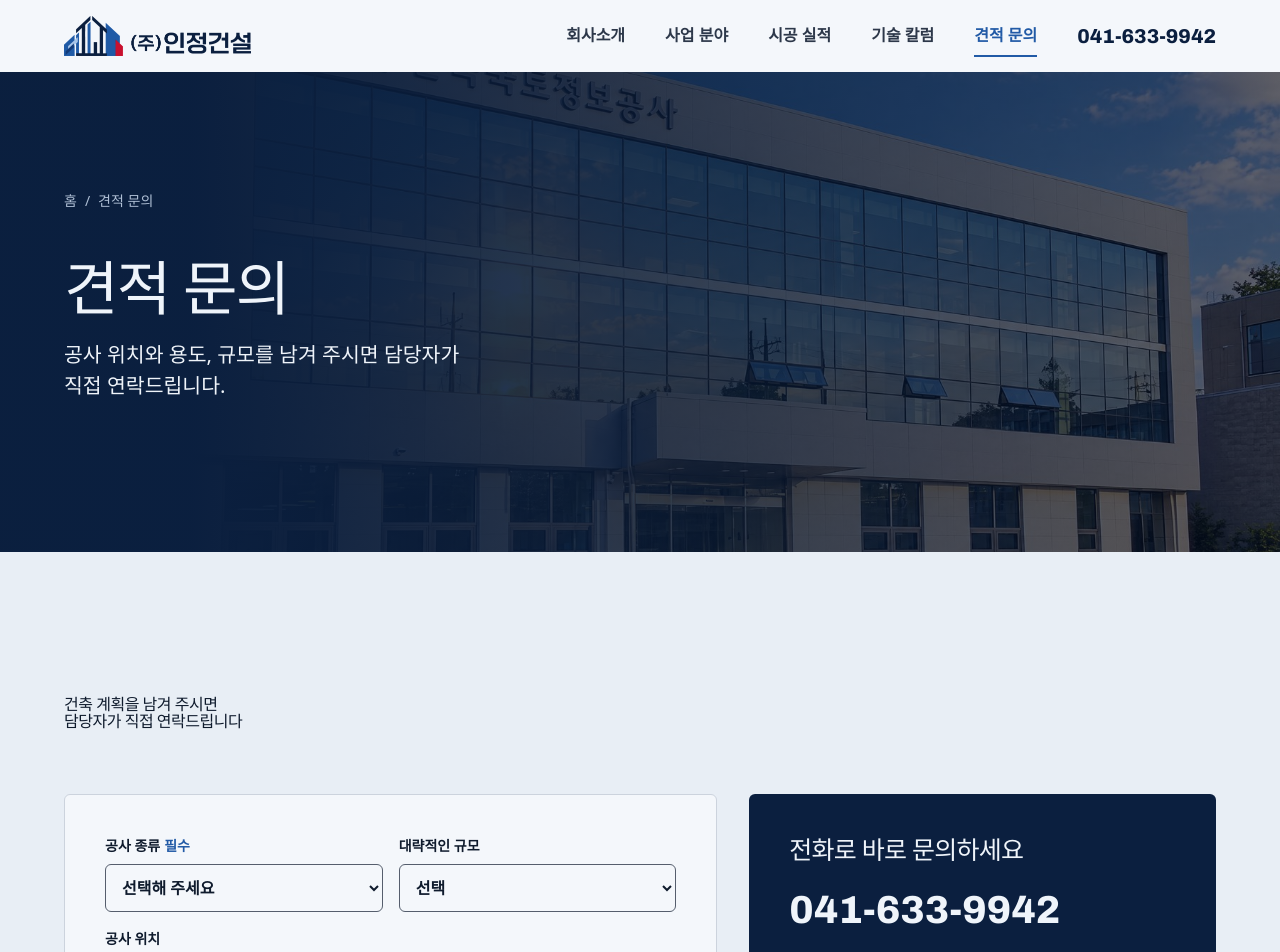
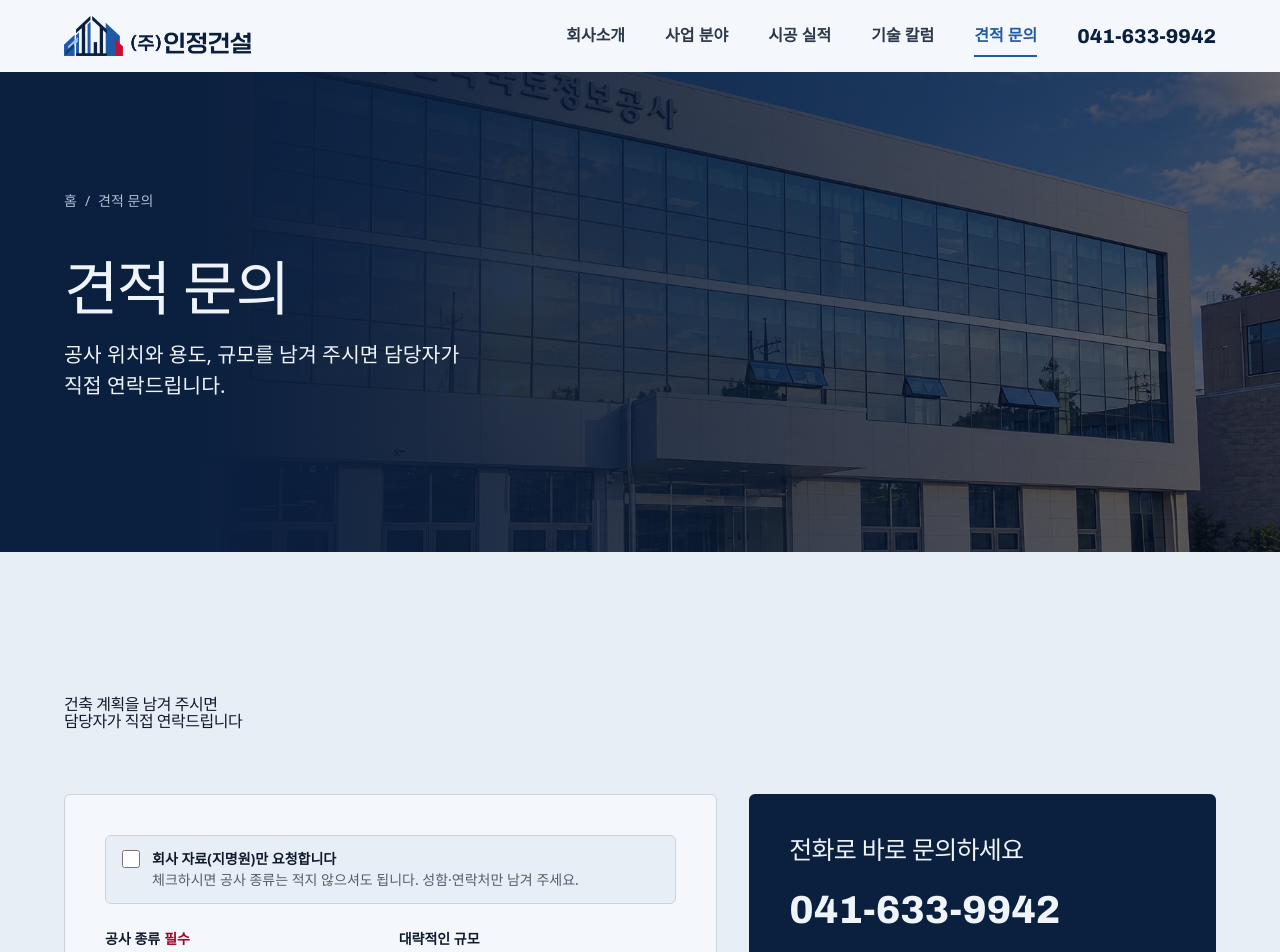
Before and after one commit to dltjslqs/injeong-demo, a Next.js app: page /contact in a window 1280 px wide. Shown: the top 952 px of the page. Built offline with nearby package versions, Linux system fonts and the light colour scheme; a web font is replaced by a local one.

Commit message:
견적 문의: 지명원 요청 체크박스(체크 시 공사 종류 선택 면제), 필수 표시 빨간색
Co-Authored-By: Claude Opus 5.5 <noreply@anthropic.com>

```diff
--- a/src/app/api/inquiry/route.ts
+++ b/src/app/api/inquiry/route.ts
@@ -22,6 +22,8 @@ export async function POST(req: Request) {
   if (!fd) return bad("전송된 내용을 읽지 못했습니다. 다시 보내 주세요.");
   const fields: Record<string, string> = {};
   for (const [k, v] of fd.entries()) if (typeof v === "string") fields[k] = v;
+  // a request for the company profile alone needs no project type
+  if (fields.profile === "1" && !fields.type) fields.type = "회사 자료(지명원) 요청";
   if (!fields.type || !fields.name || !fields.phone || fields.agree !== "1") {
     return bad("필수 항목(공사 종류·성함·연락처)과 개인정보 동의를 확인해 주세요.");
   }
--- a/src/components/sites/injeong/Behaviors.tsx
+++ b/src/components/sites/injeong/Behaviors.tsx
@@ -255,8 +255,10 @@ export function Behaviors() {
         fd.delete("files");
         const agree = form.elements.namedItem("agree") as HTMLInputElement | null;
         fd.set("agree", agree?.checked ? "1" : "0");
-        if (!fd.get("type") || !fd.get("name") || !fd.get("phone") || fd.get("agree") !== "1") {
-          fail("필수 항목(공사 종류·성함·연락처)과 개인정보 동의를 확인해 주세요.");
+        const prof = (form.elements.namedItem("profile") as HTMLInputElement | null)?.checked;
+        fd.set("profile", prof ? "1" : "0");
+        if ((!prof && !fd.get("type")) || !fd.get("name") || !fd.get("phone") || fd.get("agree") !== "1") {
+          fail(prof ? "필수 항목(성함·연락처)과 개인정보 동의를 확인해 주세요." : "필수 항목(공사 종류·성함·연락처)과 개인정보 동의를 확인해 주세요.");
           return;
         }
         files.forEach((f) => fd.append("files", f, f.name));
--- a/src/components/sites/injeong/Contact.tsx
+++ b/src/components/sites/injeong/Contact.tsx
@@ -1,7 +1,7 @@
 import { company } from "./data";
 import { UPLOAD } from "./upload";
 
-const types = ["교육·공공시설", "공장·창고", "교회·종교시설", "근생·주택", "리모델링·실내건축", "회사 자료(지명원) 요청", "기타"];
+const types = ["교육·공공시설", "공장·창고", "교회·종교시설", "근생·주택", "리모델링·실내건축", "기타"];
 const sizes = ["300㎡ 미만", "300~1,000㎡", "1,000~3,000㎡", "3,000㎡ 이상", "아직 모름"];
 
 export function Contact() {
@@ -15,8 +15,12 @@ export function Contact() {
         </div>
         <div className="ct">
           <form id="ij-form" className="rv" noValidate>
+            <label className="prof">
+              <input type="checkbox" name="profile" value="1" />
+              <span><b>회사 자료(지명원)만 요청합니다</b>체크하시면 공사 종류는 적지 않으셔도 됩니다. 성함·연락처만 남겨 주세요.</span>
+            </label>
             <div className="grid">
-              <label>공사 종류<em>필수</em>
+              <label>공사 종류<em className="est">필수</em>
                 <select name="type" defaultValue="">
                   <option value="" disabled>선택해 주세요</option>
                   {types.map((t) => <option key={t}>{t}</option>)}
--- a/src/components/sites/injeong/injeong.css
+++ b/src/components/sites/injeong/injeong.css
@@ -386,7 +386,14 @@
 .ij .ct form { padding: var(--space-xl); border: 1px solid var(--color-rule); border-radius: var(--radius-card); background: var(--color-paper); }
 .ij .ct .grid { display: grid; grid-template-columns: repeat(2, minmax(0, 1fr)); gap: var(--space-md); }
 .ij .ct label { display: block; font-size: var(--text-sm); font-weight: 700; }
-.ij .ct label em { margin-left: var(--space-2xs); font-style: normal; color: var(--color-accent); }
+.ij .ct label em { margin-left: var(--space-2xs); font-style: normal; color: var(--color-seal); }
+/* company-profile request: when ticked, the project type is no longer required */
+.ij .ct .prof { display: flex; align-items: flex-start; gap: var(--space-sm); margin-bottom: var(--space-lg); padding: var(--space-sm) var(--space-md); border: 1px solid var(--color-rule); border-radius: var(--radius-card); background: var(--color-paper-2); font-weight: 400; color: var(--color-muted); cursor: pointer; }
+.ij .ct .prof b { display: block; color: var(--color-ink); font-weight: 700; }
+.ij .ct .prof input { flex: none; width: 18px; height: 18px; margin: var(--space-3xs) 0 0; accent-color: var(--color-accent); }
+.ij .ct .prof:has(input:checked) { border-color: var(--color-accent); }
+.ij .ct .prof:focus-within { outline: 2px solid var(--color-focus); outline-offset: 2px; }
+.ij .ct form:has(input[name=profile]:checked) em.est { display: none; }
 .ij .ct .full { grid-column: 1 / -1; }
 .ij .ct input:not([type=checkbox]):not([type=file]), .ij .ct select, .ij .ct textarea { display: block; width: 100%; min-height: 48px; margin-top: var(--space-xs); padding-inline: var(--space-sm); border: 1px solid var(--color-muted); border-radius: var(--radius-card); background: var(--color-paper); color: var(--color-ink); font-size: var(--text-md); }
 .ij .ct textarea { padding-block: var(--space-sm); resize: vertical; }
```
